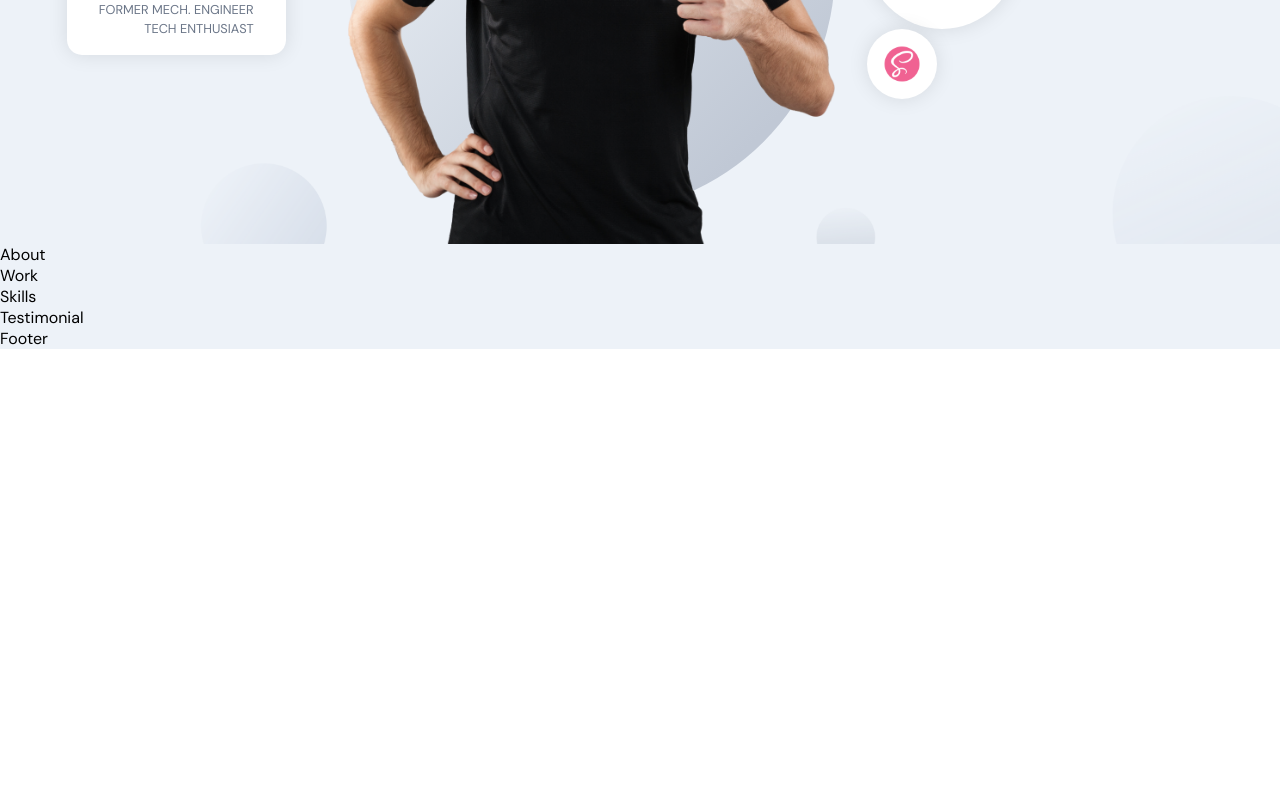
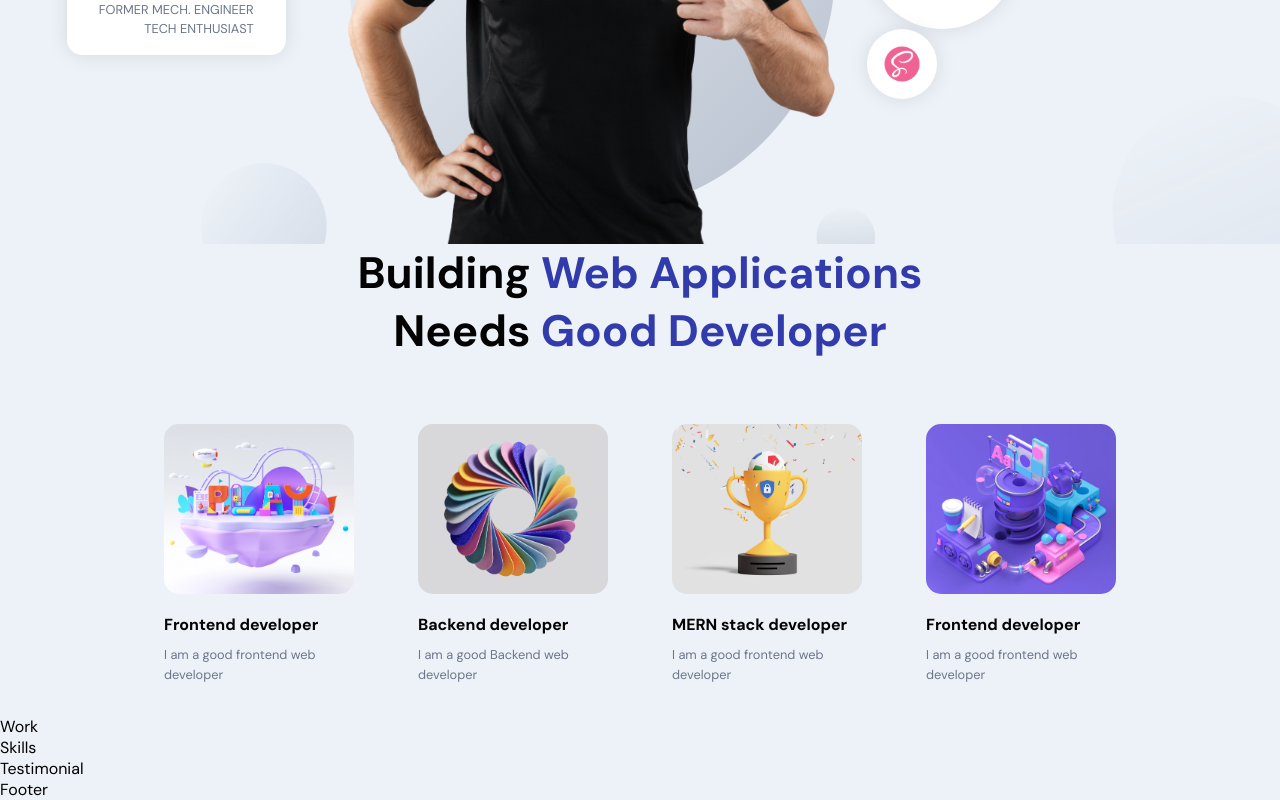
Before and after one commit to Omar-Muhamad/Portifolio, a React (Create React App) app in the folder frontend/: page / in a window 1280 px wide. Shown: the part 462-1262 px from the top of the page. Before the commit the page ends 811 px from the top, so only its background shows below. Built offline with nearby package versions, Linux system fonts and the light colour scheme.

Commit message:
Add about section

```diff
--- a/frontend/src/container/About/About.jsx
+++ b/frontend/src/container/About/About.jsx
@@ -1,9 +1,42 @@
 import React from 'react'
+import { motion } from 'framer-motion';
+
+import images from '../../constants/images';
 import './About.scss'
+
+const abouts = [
+  { title: 'Frontend developer', description: 'I am a good frontend web developer', imgUrl: images.about01 },
+  { title: 'Backend developer', description: 'I am a good Backend web developer', imgUrl: images.about02 },
+  { title: 'MERN stack developer', description: 'I am a good frontend web developer', imgUrl: images.about03 },
+  { title: 'Frontend developer', description: 'I am a good frontend web developer', imgUrl: images.about04 }
+]
 
 const About = () => {
   return (
-    <div>About</div>
+    <>
+      <h2 className="head-text">
+        Building <span>web applications</span> <br/> needs <span>good developer</span>
+      </h2>
+      <div className="app__profiles">
+        {abouts.map((about, index) => (
+          <motion.div
+            className="app__profile-item"
+            whileInView={{ opacity: 1 }}
+            whileHover={{ scale: 1.1 }}
+            transition={{ duration: 0.5, type: 'tween' }}
+            key={about.title + index}
+          >
+            <img src={about.imgUrl} alt={about.title} />
+            <h3 className="bold-text" style={{ marginTop: 20 }}>
+              {about.title}
+            </h3>
+            <p className="p-text" style={{ marginTop: 10 }}>
+              {about.description}
+            </p>
+          </motion.div>
+        ))}
+      </div>
+    </>
   )
 }
 
--- a/frontend/src/container/About/About.scss
+++ b/frontend/src/container/About/About.scss
@@ -0,0 +1,39 @@
+.app__about {
+  flex: 1;
+  width: 100%;
+  flex-direction: column;
+  // margin-top: 5rem;
+}
+
+.app__profiles {
+  display: flex;
+  justify-content: center;
+  align-items: flex-start;
+  flex-wrap: wrap;
+  margin-top: 2rem;
+}
+
+.app__profile-item {
+  width: 190px;
+  display: flex;
+  justify-content: flex-start;
+  align-items: flex-start;
+  flex-direction: column;
+  margin: 2rem;
+
+  img {
+    width: 100%;
+    height: 170px;
+    border-radius: 15px;
+    object-fit: cover;
+  }
+
+  @media screen and (min-width: 2000px) {
+    width: 370px;
+    margin: 2rem 4rem;
+
+    img {
+      height: 320px;
+    }
+  }
+}
```
